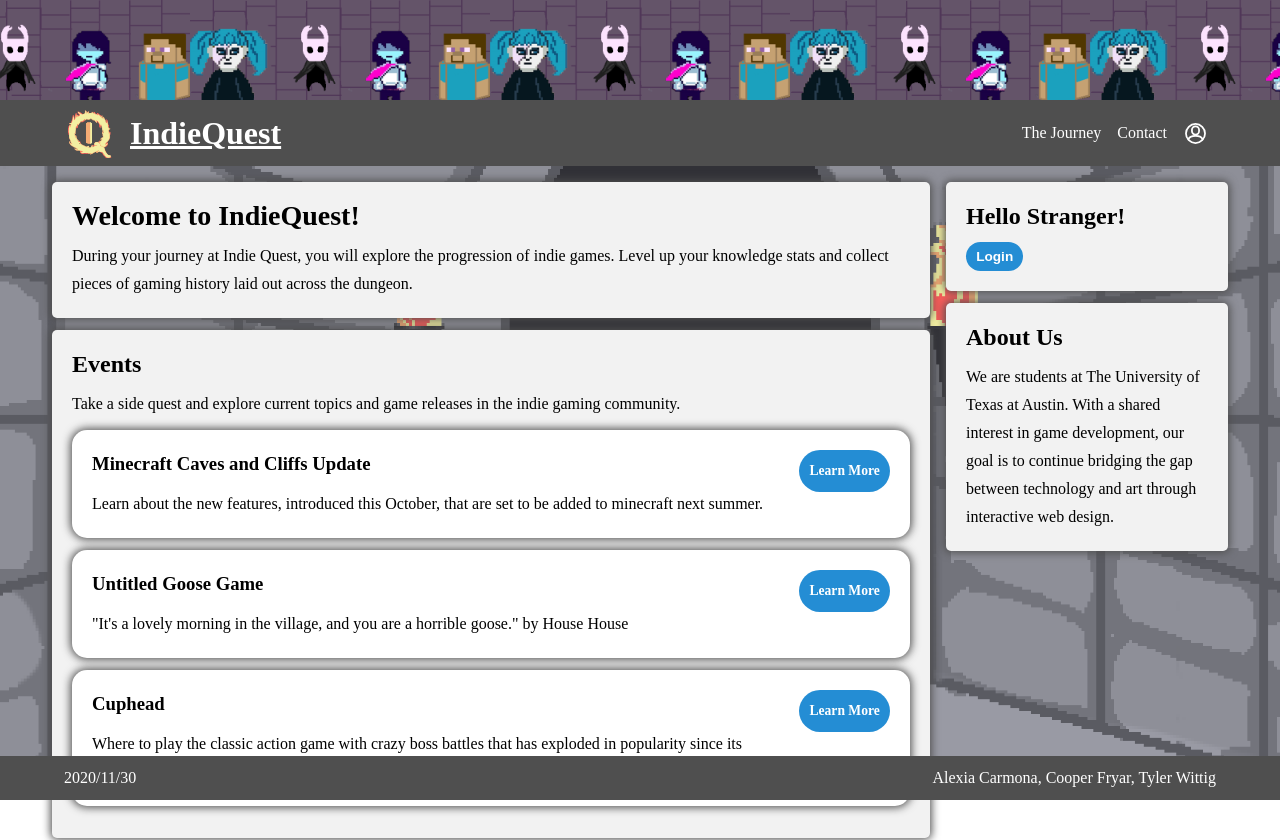
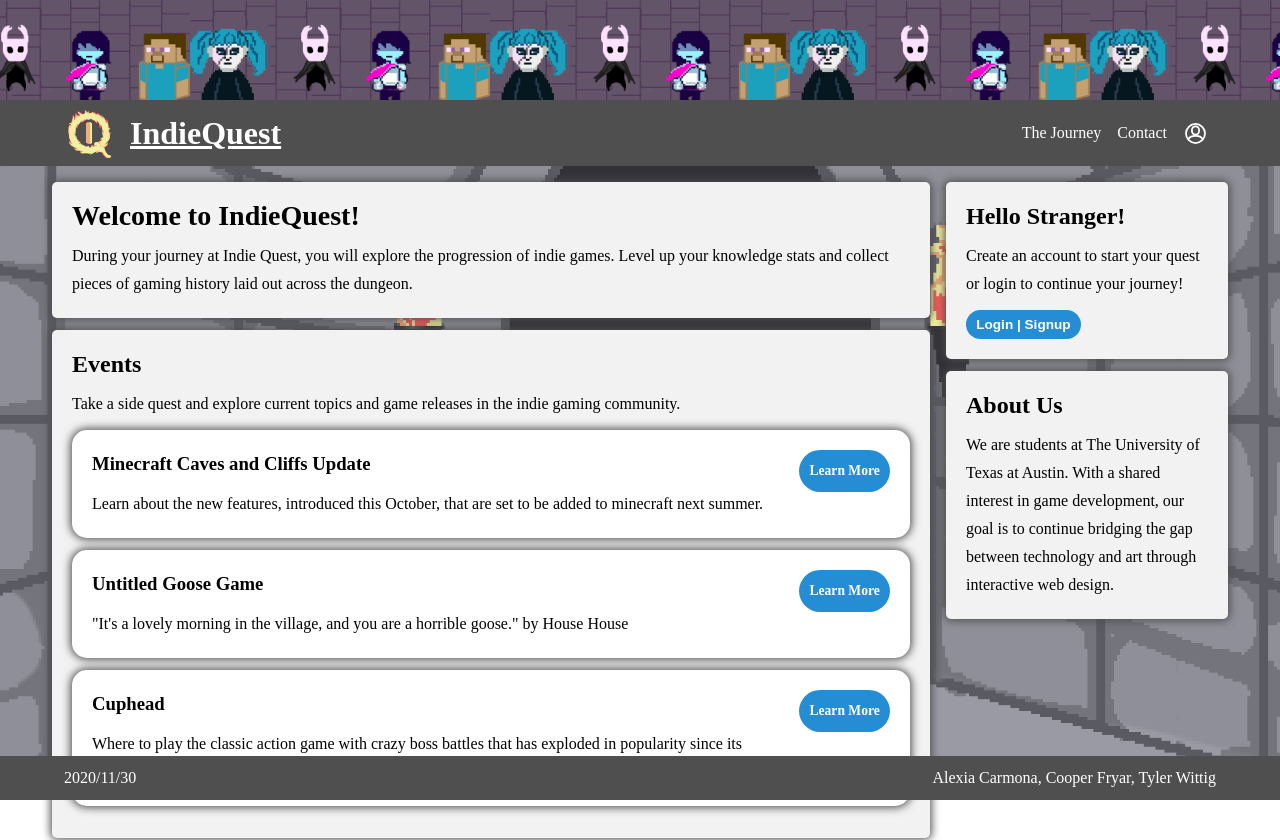
Before and after one commit to twit96/IndieQuest, a PHP site: page / in a window 1280 px wide. Shown: the top 840 px of the page. Run offline with PHP 8.4, Linux system fonts and the light colour scheme; some web fonts are replaced.

Commit message:
Login Text Tweaks
tweaked description sentence and button wording on  on both homepage and profile popup

```diff
--- a/assets/php/profile_popup.php
+++ b/assets/php/profile_popup.php
@@ -30,7 +30,7 @@
     echo <<<GUEST
       <h1>Sign Up / Login</h1>
       <p>
-        Create an account to start your quest!
+        Create an account to start your quest or login to continue your journey!
       </p>
       <section>
         <form id="login" method="POST">
@@ -44,7 +44,7 @@
             </p>
 
           <p class="buttons">
-            <input class="btn" id="submit" type="submit" value="Login">
+            <input class="btn" id="submit" type="submit" value="Submit">
             <input class="btn" type="reset" value="Clear">
           </p>
         </form>
--- a/index.php
+++ b/index.php
@@ -107,9 +107,12 @@
             } else {
               echo "<h1>Hello Stranger!</h1>";
               $guest_text = <<<GUEST
+              <p>
+                Create an account to start your quest or login to continue your journey!
+              </p>
               <form method="POST">
                 <p class="buttons">
-                  <input class="btn" type="button" onclick="toggleForm()" value="Login">
+                  <input class="btn" type="button" onclick="toggleForm()" value="Login | Signup">
                 </p>
               </form>
 GUEST;
```
